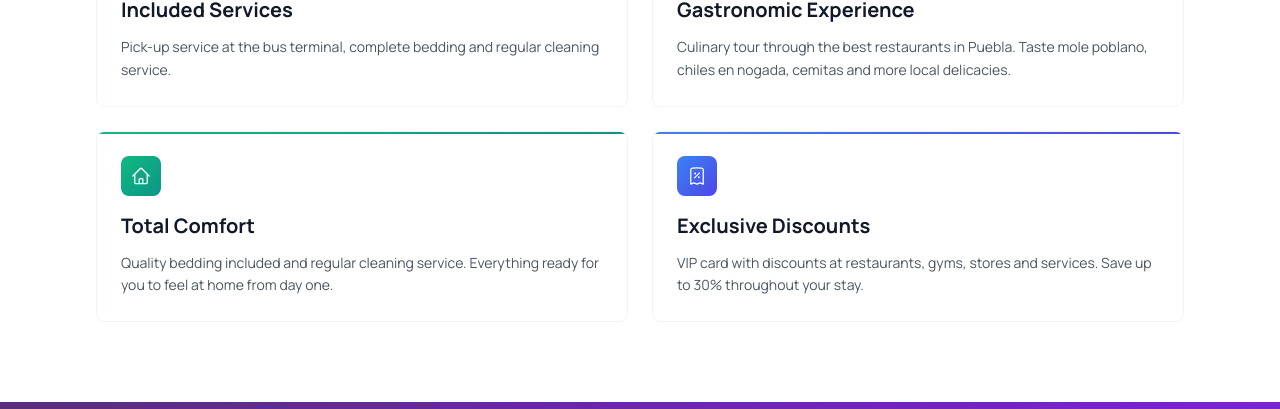
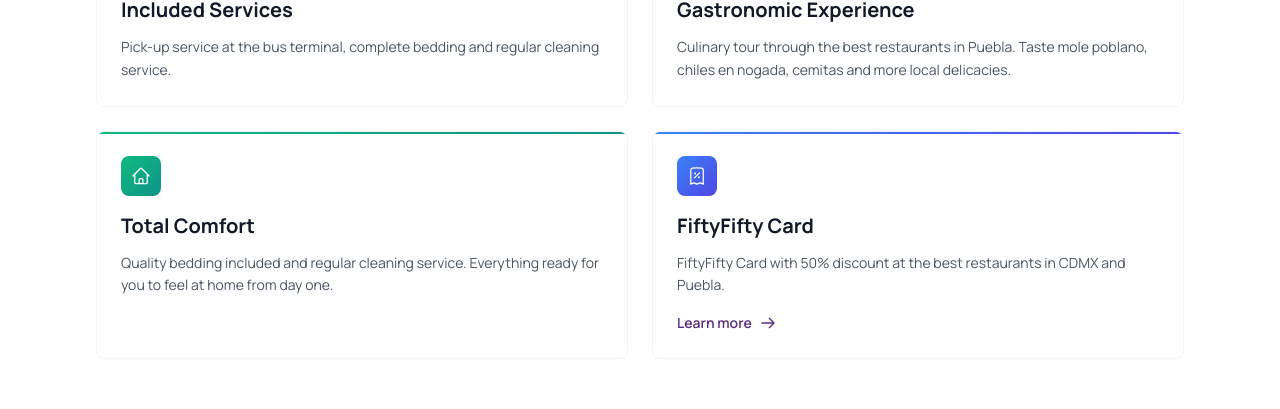
Before and after one commit to JulienFifty/puebla-housing, a Next.js app: page /en/welcome-pack in a window 1280 px wide. Shown: the part 1130-1539 px from the top of the page. Built offline with nearby package versions, Linux system fonts and the light colour scheme; no server answers.

Commit message:
Update to FiftyFifty Card with 50% discount and link

```diff
--- a/app/[locale]/welcome-pack/page.tsx
+++ b/app/[locale]/welcome-pack/page.tsx
@@ -53,11 +53,12 @@ export default function WelcomePackPage() {
           <path strokeLinecap="round" strokeLinejoin="round" strokeWidth={1.5} d="M9 14.25l6-6m4.5-3.493V21.75l-3.75-1.5-3.75 1.5-3.75-1.5-3.75 1.5V4.757c0-1.108.806-2.057 1.907-2.185a48.507 48.507 0 0111.186 0c1.1.128 1.907 1.077 1.907 2.185zM9.75 9h.008v.008H9.75V9zm.375 0a.375.375 0 11-.75 0 .375.375 0 01.75 0zm4.125 4.5h.008v.008h-.008V13.5zm.375 0a.375.375 0 11-.75 0 .375.375 0 01.75 0z" />
         </svg>
       ),
-      title: locale === 'es' ? 'Descuentos Exclusivos' : 'Exclusive Discounts',
+      title: locale === 'es' ? 'FiftyFifty Card' : 'FiftyFifty Card',
       description: locale === 'es'
-        ? 'Tarjeta VIP con descuentos en restaurantes, gimnasios, tiendas y servicios. Ahorra hasta un 30% durante toda tu estancia.'
-        : 'VIP card with discounts at restaurants, gyms, stores and services. Save up to 30% throughout your stay.',
+        ? 'Tarjeta FiftyFifty Card con 50% de descuento en los mejores restaurantes de CDMX y Puebla.'
+        : 'FiftyFifty Card with 50% discount at the best restaurants in CDMX and Puebla.',
       color: 'from-blue-500 to-indigo-600',
+      link: 'https://www.fiftyfiftycard.mx/',
     },
   ];
 
@@ -271,6 +272,19 @@ export default function WelcomePackPage() {
 
                 <h3 className="text-xl font-bold text-gray-900 mb-3">{item.title}</h3>
                 <p className="text-sm text-gray-600 leading-relaxed">{item.description}</p>
+                {(item as any).link && (
+                  <a
+                    href={(item as any).link}
+                    target="_blank"
+                    rel="noopener noreferrer"
+                    className="inline-flex items-center gap-2 mt-4 text-sm font-semibold text-primary hover:text-primary-hover transition-colors"
+                  >
+                    {locale === 'es' ? 'Más información' : 'Learn more'}
+                    <svg className="w-4 h-4" fill="none" stroke="currentColor" viewBox="0 0 24 24">
+                      <path strokeLinecap="round" strokeLinejoin="round" strokeWidth={2} d="M14 5l7 7m0 0l-7 7m7-7H3" />
+                    </svg>
+                  </a>
+                )}
               </div>
             ))}
           </div>
```
